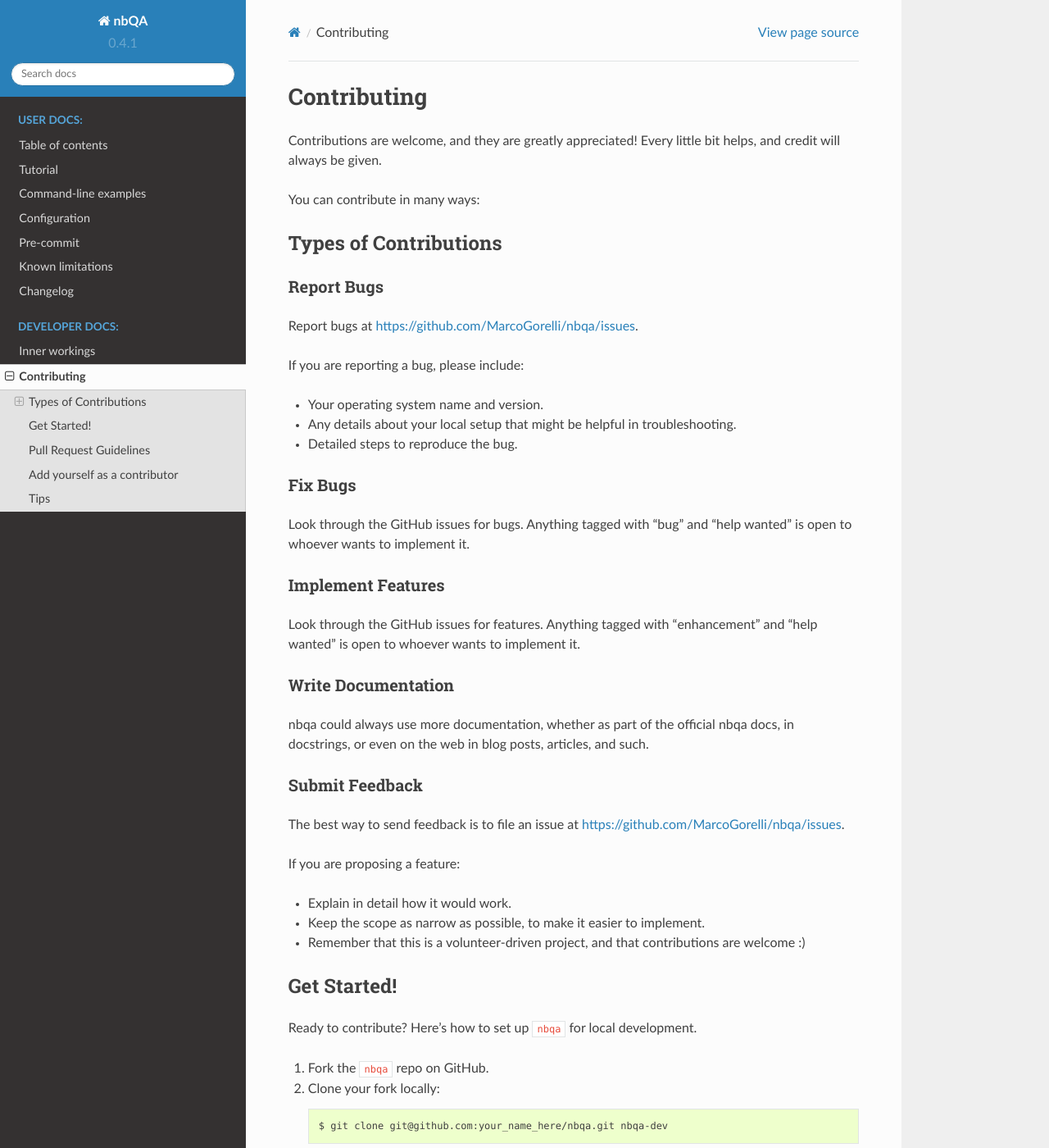
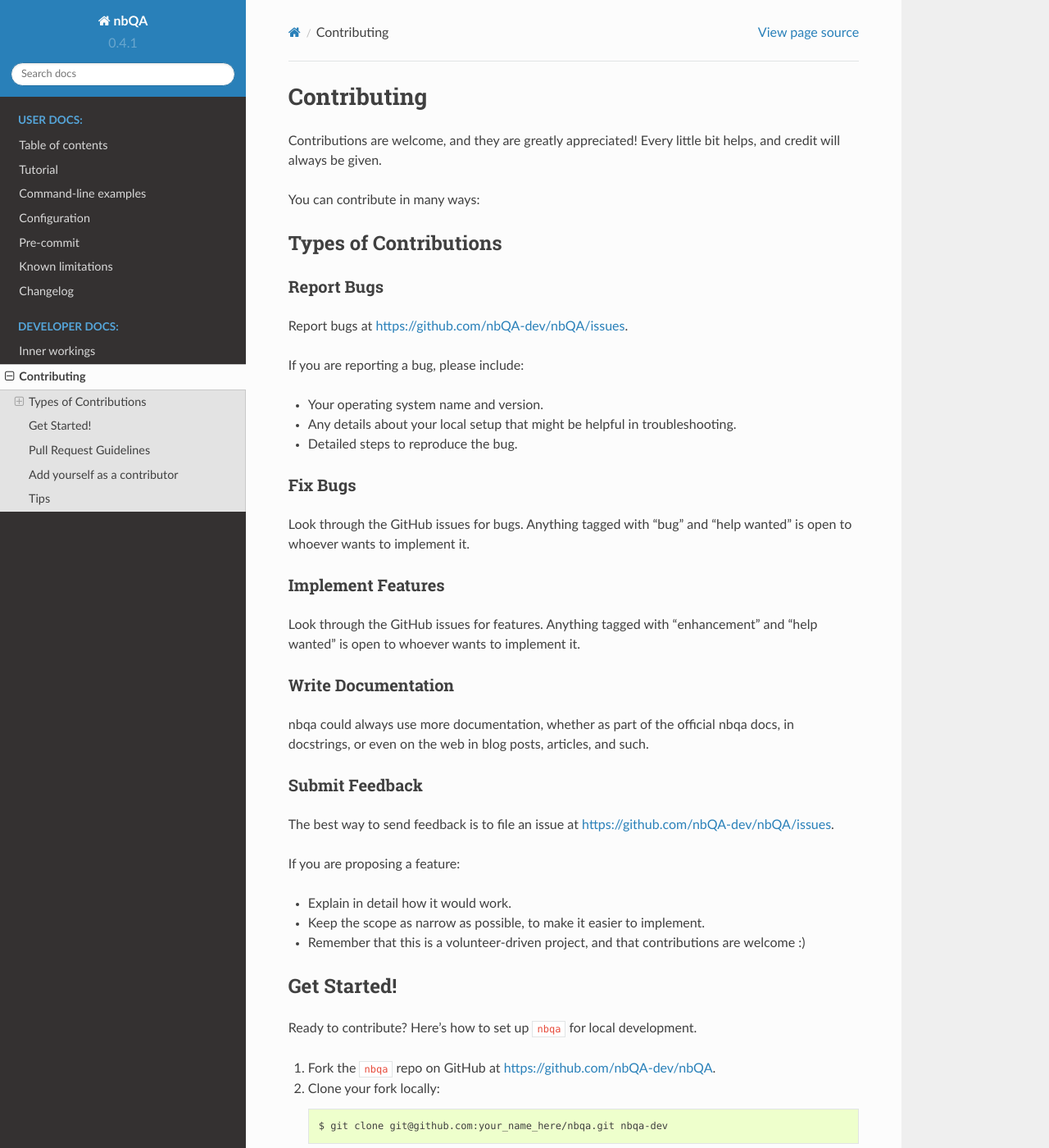
Before and after one commit to nbQA-dev/nbQA, a Sphinx documentation site: the page built from docs/contributing.rst, in a window 1280 px wide and 1400 px high. Shown: the whole window at 82% size. Built offline with Sphinx 7.4.7 and the Read the Docs theme 2.0.0, drawn with Linux system fonts in a browser that asks for light colours; some of the changed lines change nothing that is shown.

Commit message:
update links

```diff
--- a/docs/contributing.rst
+++ b/docs/contributing.rst
@@ -17,7 +17,7 @@
 Report Bugs
 ~~~~~~~~~~~
 
-Report bugs at https://github.com/MarcoGorelli/nbqa/issues.
+Report bugs at https://github.com/nbQA-dev/nbQA/issues.
 
 If you are reporting a bug, please include:
 
@@ -47,7 +47,7 @@
 Submit Feedback
 ~~~~~~~~~~~~~~~
 
-The best way to send feedback is to file an issue at https://github.com/MarcoGorelli/nbqa/issues.
+The best way to send feedback is to file an issue at https://github.com/nbQA-dev/nbQA/issues.
 
 If you are proposing a feature:
 
@@ -61,7 +61,7 @@
 
 Ready to contribute? Here's how to set up ``nbqa`` for local development.
 
-1. Fork the ``nbqa`` repo on GitHub.
+1. Fork the ``nbqa`` repo on GitHub at https://github.com/nbQA-dev/nbQA.
 2. Clone your fork locally::
 
     $ git clone git@github.com:your_name_here/nbqa.git nbqa-dev
```
